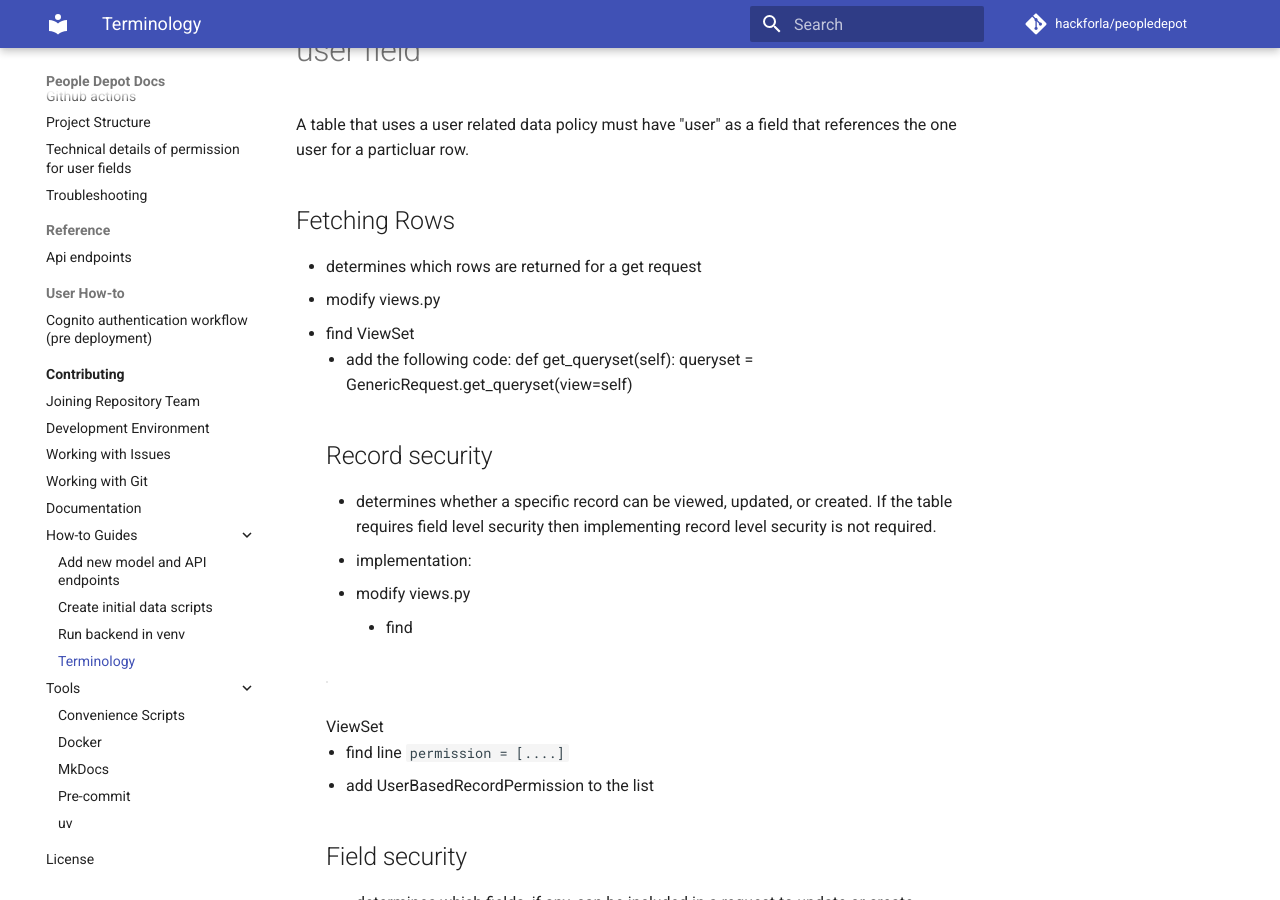
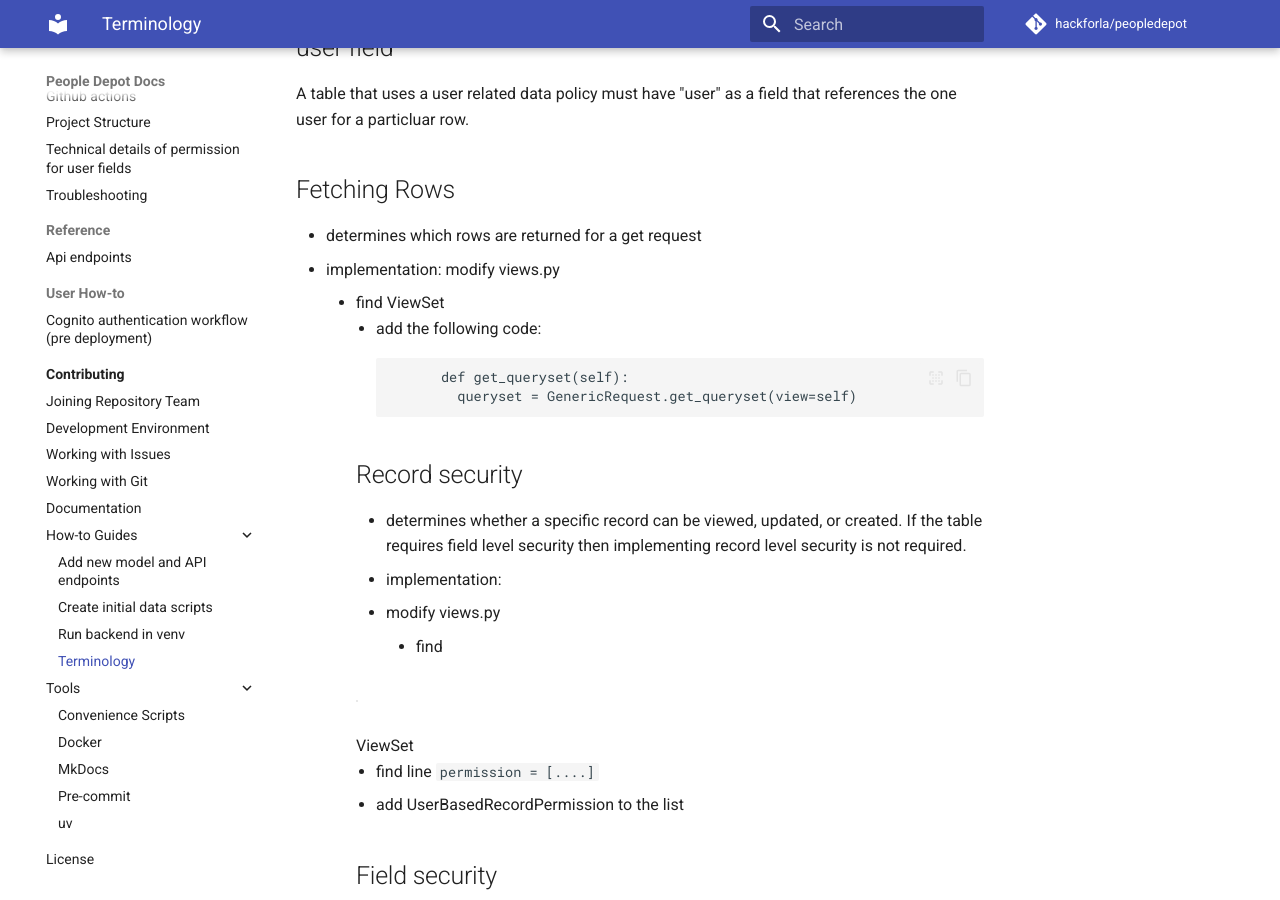
Before and after one commit to hackforla/peopledepot, an MkDocs documentation site: the page built from docs/contributing/howto/implement-user-based-security.md, in a window 1280 px wide and 900 px high, scrolled down 468 px. Built offline with MkDocs 1.6.1 and Material for MkDocs 9.7.7, drawn with Linux system fonts in a browser that asks for light colours; comment, search, counter and statistics services are not loaded; some of the changed lines change nothing that is shown.

Commit message:
Create how to implement user based security markdown.

````diff
--- a/docs/contributing/howto/implement-user-based-security.md
+++ b/docs/contributing/howto/implement-user-based-security.md
@@ -7,17 +7,20 @@ This document currently covers only one-to-many user-related data policy.  Other
 
 # One-to-many user related data policy
 
-# user field
+## user field
 A table that uses a user related data policy must have "user" as a field that references the one user for a particluar row.
 
 ## Fetching Rows
 
 - determines which rows are returned for a get request
-- modify views.py
-  - find <table>ViewSet
-  - add the following code:
+- implementation:
+    modify views.py
+    - find <table>ViewSet
+    - add the following code:
+```
       def get_queryset(self):
         queryset = GenericRequest.get_queryset(view=self)
+```
 
 ## Record security
 
````
